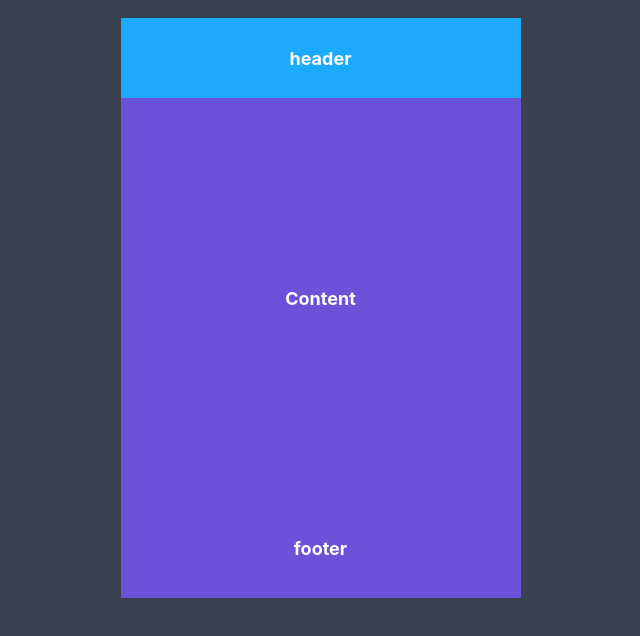
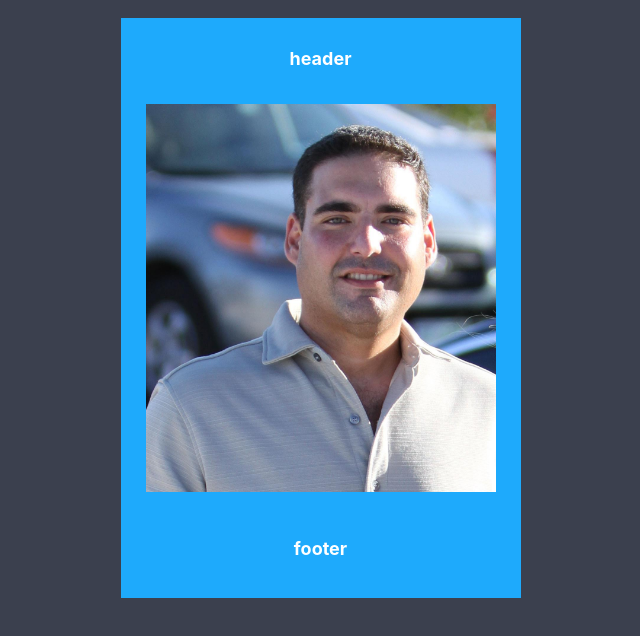
Before and after one commit to adolfojbarreto/adolfo.site, a website built with Parcel: page src/index.html in a window 1280 px wide. Shown: the whole page, without its empty margins (332-972 px from the left). Built offline with nearby package versions, Linux system fonts and the light colour scheme.

Commit message:
Added Parcel Bundler

```diff
--- a/css/styles.css
+++ b/src/css/main.scss
@@ -16,9 +16,12 @@
   margin-bottom: 0px;
 }
 
-
 .content {
   grid-area: content;
+  .avatar {
+    width: 350px;
+    object-fit: fill;
+  }
 }
 
 .footer {
@@ -36,16 +39,20 @@ body {
     Arial, sans-serif, 'Apple Color Emoji', 'Segoe UI Emoji', 'Segoe UI Symbol';
 }
 
+
+
 .item {
   color: #ffffff;
-
   /* border: 6px solid #171717; */
   display: flex;
   justify-content: center;
   align-items: center;
   font-size: 18px;
   font-weight: bold;
+  object-fit: contain;
 }
+
+
 
 .header {
   background-color: #1eaafc;
@@ -54,5 +61,5 @@ body {
 .sidebar,
 .content,
 .footer {
-  background-color: #6c52d9;
+  background-color: #1eaafc;
 }
--- a/index.html
+++ b/src/index.html
@@ -5,14 +5,17 @@
     <meta name="viewport" content="width=device-width, initial-scale=1.0" />
     <meta http-equiv="X-UA-Compatible" content="ie=edge" />
     <title>Adolfo J Barreto</title>
-    <link rel="stylesheet" href="css/styles.css" />
-    <script src="js/main.js"></script>
   </head>
+
   <body>
     <div class="container">
       <div class="item header">header</div>
-      <div class="item content">Content</div>
+      <div class="item content">
+        <img class="avatar" src="./img/AdolfoBarreto.jpg" alt="Adolfo's Picture"/>
+      </div>
       <div class="item footer">footer</div>
     </div>
+    <script src="./js/main.js"></script>
   </body>
+
 </html>
--- /dev/null
+++ b/src/js/main.js
@@ -0,0 +1 @@
+import '../css/main.scss'
```
Also changed, not shown: js/main.js (deleted), src/img/AdolfoBarreto.jpg (added).
